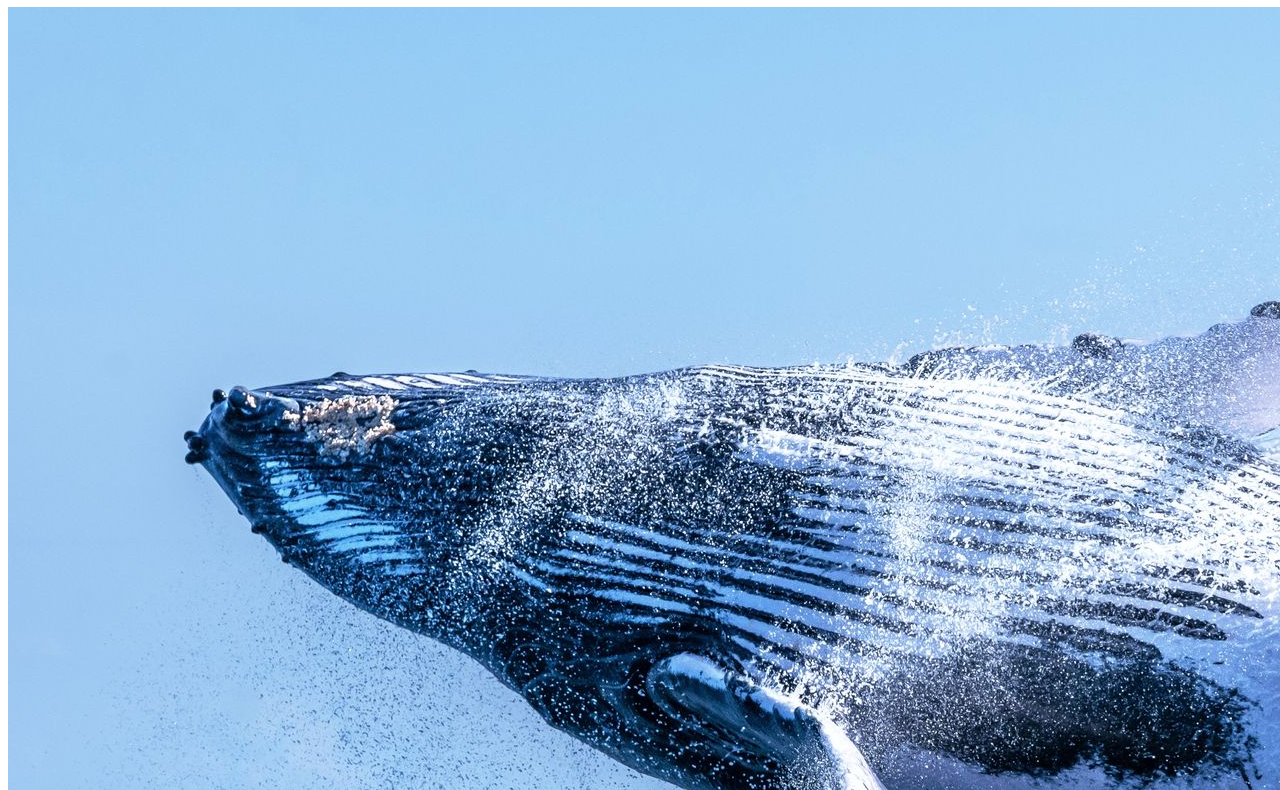
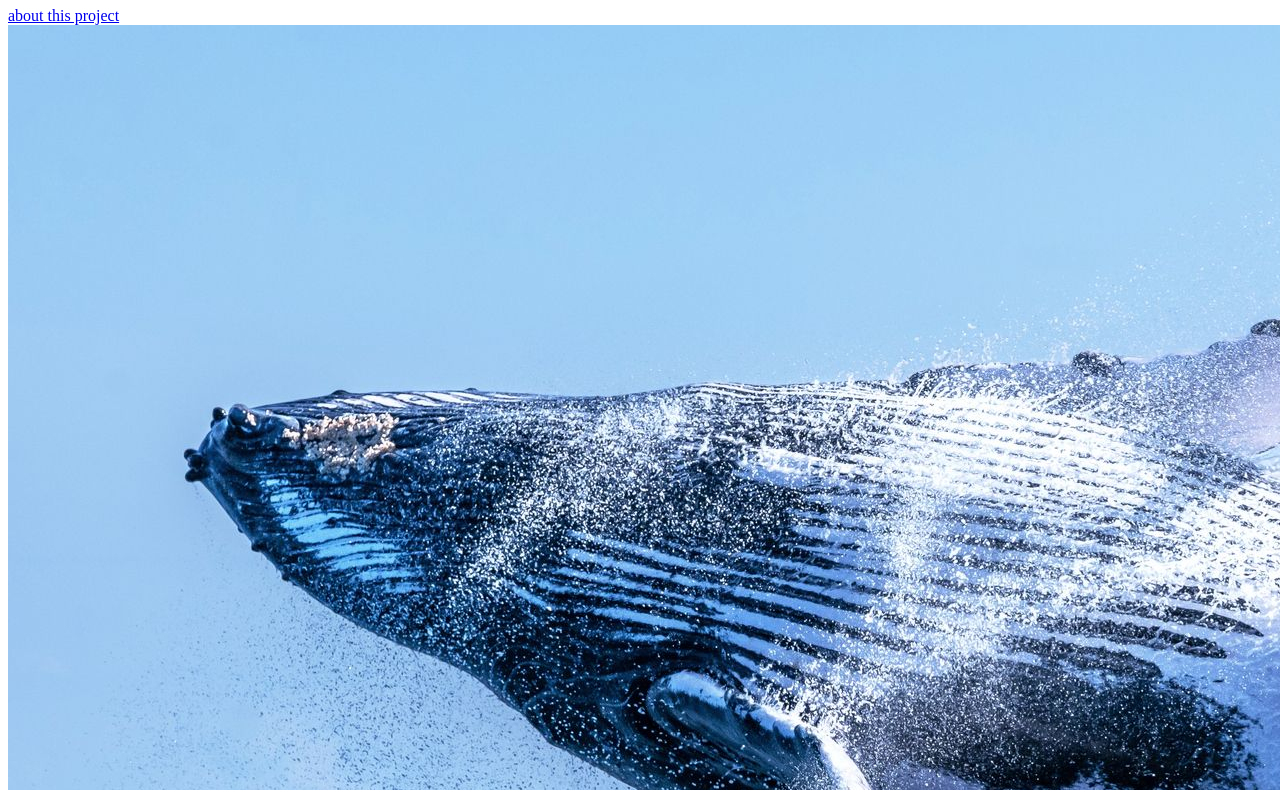
Before and after one commit to eyerger/Website, a plain HTML site: page index.html in a window 1280 px wide. Shown: the part 73-863 px from the top of the page. Drawn offline with Linux system fonts and the light colour scheme.

Commit message:
Add about link

```diff
--- a/index.html
+++ b/index.html
@@ -5,6 +5,7 @@
 	</head>
 	<body>
 		<h1>hellow world index</h1>
+		<a href="about.html">about this project</a>
 		<img src="images/whale.jpg" />
 	</body>
 </html>
```
